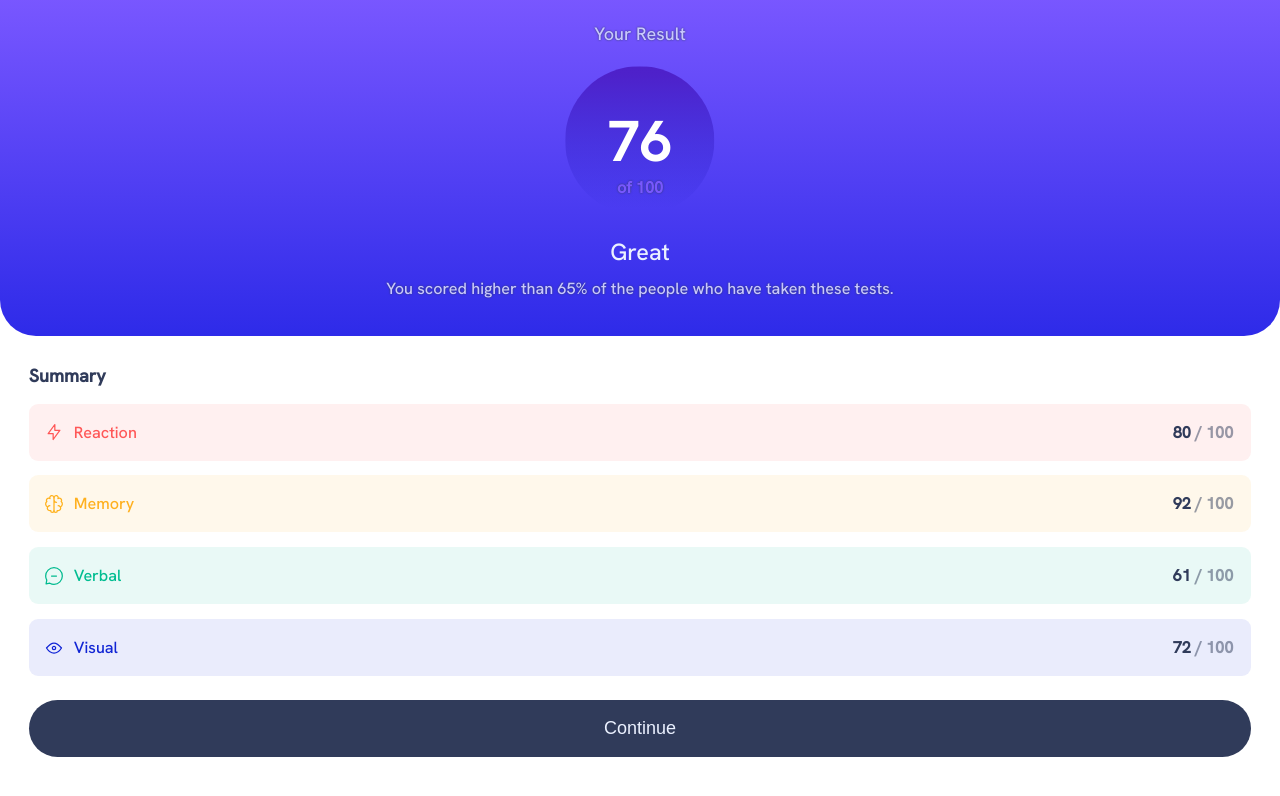
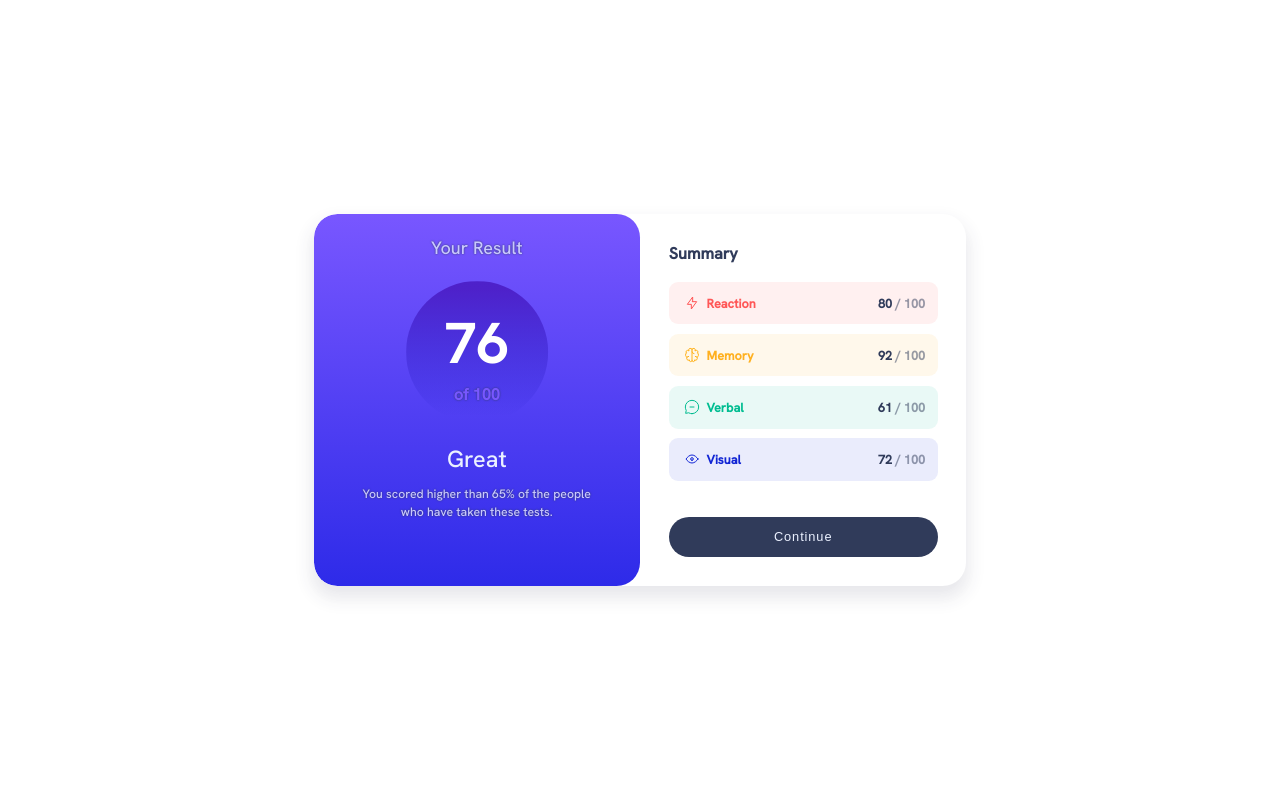
Before and after one commit to jarher/resultSummaryComponent, a plain HTML site: page index.html in a window 1280 px wide. Drawn offline with Linux system fonts and the light colour scheme.

Commit message:
creation of css modules and start initial desktop css styles

```diff
--- /dev/null
+++ b/assets/css/result.css
@@ -0,0 +1,87 @@
+.result-container {
+  background: linear-gradient(
+    to bottom,
+    var(--Light-slate-blue),
+    var(--Light-royal-blue)
+  );
+  border-radius: 0 0 2rem 2rem;
+  display: flex;
+  flex-direction: column;
+  align-items: center;
+  padding: 1.2rem 1.2rem 2rem;
+  gap: 1.2rem;
+}
+.result-title {
+  color: var(--Light-lavender);
+  text-shadow: 0 0 2px var(--Dark-gray-blue);
+  font-weight: 500;
+}
+.svg-container {
+  width: 7.9rem;
+  height: 7.9rem;
+  position: relative;
+}
+svg {
+  transform: rotate(180deg);
+}
+.circle {
+  fill: url(#MyGradient);
+}
+.result-number,
+.total {
+  position: absolute;
+}
+.result-number {
+  color: var(--White);
+  font-size: 3.2rem;
+  left: 0;
+  right: 0;
+  bottom: 1rem;
+  top: 0;
+  margin: auto;
+  height: fit-content;
+  width: fit-content;
+  font-family: "HankenGrotesk-Bold";
+}
+.total {
+  left: 0;
+  right: 0;
+  bottom: 1rem;
+  text-align: center;
+  color: var(--Light-slate-blue);
+  font-size: 0.9rem;
+  font-weight: 800;
+  text-shadow: 0 0 2px var(--Dark-gray-blue);
+}
+.result-message {
+  color: var(--Light-lavender);
+  text-align: center;
+  font-size: 0.9rem;
+  width: 85%;
+  margin: 0;
+}
+.result-message span:nth-child(1) {
+  color: var(--Pale-blue);
+  font-size: 1.3rem;
+  display: block;
+}
+.result-message span:nth-child(2) {
+  line-height: 1.2rem;
+  margin-top: 0.6rem;
+  display: block;
+  text-shadow: 0 0 2px var(--Dark-gray-blue);
+}
+@media (min-width: 768px) {
+  .result-container {
+    border-radius: 1.3rem;
+  }
+  .result-message span:nth-child(2) {
+    font-size: 0.85rem;
+  }
+}
+@media (min-width: 1024px) {
+  .result-message span:nth-child(2) {
+    font-size: 0.68rem;
+    line-height: 1rem;
+  }
+}
--- a/assets/css/styles.css
+++ b/assets/css/styles.css
@@ -1,3 +1,7 @@
+@import url("./vars.css");
+@import url("./result.css");
+@import url("./summary.css");
+
 @font-face {
   font-family: "HankenGrotesk-Medium";
   src: url("../fonts/static/HankenGrotesk-Medium.ttf");
@@ -10,24 +14,7 @@
   font-family: "HankenGrotesk-ExtraBold";
   src: url("../fonts/static/HankenGrotesk-ExtraBold.ttf");
 }
-:root {
-  --Light-red: hsl(0, 100%, 67%);
-  --Orangey-yellow: hsl(39, 100%, 56%);
-  --Green-teal: hsl(166, 100%, 37%);
-  --Cobalt-blue: hsl(234, 85%, 45%);
-  /* Gradients */
-  --Light-slate-blue: hsl(252, 100%, 67%);
-  --Light-royal-blue: hsl(241, 81%, 54%);
-  /* circle  */
-  --Violet-blue: hsla(256, 72%, 46%, 1);
-  --Persian-blue: hsla(241, 72%, 46%, 0);
-  --default-size: 18px;
-  /* neutral */
-  --White: hsl(0, 0%, 100%);
-  --Pale-blue: hsl(221, 100%, 96%);
-  --Light-lavender: hsl(241, 100%, 89%);
-  --Dark-gray-blue: hsl(224, 30%, 27%);
-}
+
 * {
   box-sizing: border-box;
 }
@@ -40,172 +27,26 @@ body {
   padding: 0;
 }
 
-.result-container {
-  background: linear-gradient(
-    to bottom,
-    var(--Light-slate-blue),
-    var(--Light-royal-blue)
-  );
-  border-radius: 0 0 2rem 2rem;
-  display: flex;
-  flex-direction: column;
-  align-items: center;
-  padding: 1.2rem 1.2rem 2rem;
-  gap: 1.2rem;
+@media (min-width: 768px) {
+  body {
+    display: flex;
+    align-items: center;
+    justify-content: center;
+    height: 100vh;
+  }
+  main {
+    border-radius: 2rem;
+    display: grid;
+    grid-template-columns: repeat(2, 1fr);
+    overflow: hidden;
+    width: 80%;
+    box-shadow: 0px 10px 15px -3px hsla(224, 30%, 27%, 0.06),
+      0px 10px 15px 7px hsla(224, 30%, 27%, 0.06);
+  }
 }
-.result-title {
-  color: var(--Light-lavender);
-  text-shadow: 0 0 2px var(--Dark-gray-blue);
-  font-weight: 500;
+@media (min-width: 1024px) {
+  main {
+    width: 51%;
+    border-radius: 1.3rem;
+  }
 }
-.svg-container {
-  width: 8.3rem;
-  height: 8.3rem;
-  position: relative;
-}
-svg {
-  transform: rotate(180deg);
-}
-.circle {
-  fill: url(#MyGradient);
-}
-.result-number,
-.total {
-  position: absolute;
-}
-.result-number {
-  color: var(--White);
-  font-size: 3.2rem;
-  left: 0;
-  right: 0;
-  bottom: 0;
-  top: 0;
-  margin: auto;
-  height: fit-content;
-  width: fit-content;
-  font-family: "HankenGrotesk-Bold";
-}
-.total {
-  left: 0;
-  right: 0;
-  bottom: 1rem;
-  text-align: center;
-  color: var(--Light-slate-blue);
-  font-size: 0.9rem;
-  font-weight: 800;
-  text-shadow: 0 0 2px var(--Dark-gray-blue);
-}
-.result-message {
-  color: var(--Light-lavender);
-  text-align: center;
-  font-size: 0.9rem;
-  width: 85%;
-  margin: 0;
-}
-.result-message span:nth-child(1) {
-  color: var(--Pale-blue);
-  font-size: 1.3rem;
-  display: block;
-}
-.result-message span:nth-child(2) {
-  line-height: 1.2rem;
-  margin-top: 0.6rem;
-  display: block;
-  text-shadow: 0 0 2px var(--Dark-gray-blue);
-}
-.summary-content {
-  padding: 1.6rem;
-}
-h1 {
-  color: var(--Dark-gray-blue);
-  font-size: 1rem;
-  margin: 0;
-}
-dl {
-  display: grid;
-  grid-template-rows: repeat(4, 1fr);
-  grid-template-columns: repeat(2, 1fr);
-  font-size: 0.9rem;
-  gap: 0.83rem 0;
-  margin-bottom: 0;
-}
-dt,
-dd {
-  position: relative;
-  padding: 1rem;
-  overflow: hidden;
-}
-dt {
-  border-radius: 0.5rem 0 0 0.5rem;
-  padding-left: 2.5rem;
-  font-weight: 500;
-}
-dd {
-  border-radius: 0 0.5rem 0.5rem 0;
-  color: hsla(224, 30%, 27%, 0.5);
-  font-weight: 700;
-  margin-left: 0;
-  text-align: right;
-}
-dd b {
-  color: var(--Dark-gray-blue);
-}
-dt::before,
-dt + dd::before {
-  content: "";
-  left: 0;
-  right: 0;
-  top: 0;
-  bottom: 0;
-  position: absolute;
-  z-index: -1;
-}
-.reaction-dt::before,
-.reaction-dt + dd::before {
-  background-color: hsla(0, 100%, 67%, 0.085);
-}
-.memory-dt::before,
-.memory-dt + dd::before {
-  background-color: hsla(39, 100%, 56%, 0.085);
-}
-.verbal-dt::before,
-.verbal-dt + dd::before {
-  background-color: hsla(166, 100%, 37%, 0.085);
-}
-.visual-dt::before,
-.visual-dt + dd::before {
-  background-color: hsla(234, 85%, 45%, 0.085);
-}
-.reaction-dt {
-  background: url("../images/icon-reaction.svg") no-repeat 15px / 1.1rem;
-  color: var(--Light-red);
-}
-.memory-dt {
-  background: url("../images/icon-memory.svg") no-repeat 15px / 1.1rem;
-  color: var(--Orangey-yellow);
-}
-.verbal-dt {
-  background: url("../images/icon-verbal.svg") no-repeat 15px / 1.1rem;
-  color: var(--Green-teal);
-}
-.visual-dt {
-  background: url("../images/icon-visual.svg") no-repeat 15px / 1.1rem;
-  color: var(--Cobalt-blue);
-}
-
-button {
-  background-color: var(--Dark-gray-blue);
-  color: var(--Pale-blue);
-  width: 100%;
-  padding: 1rem;
-  cursor: pointer;
-  border-radius: 2rem;
-  font-size: 1rem;
-  margin-top: 1.3rem;
-}
-button,
-button:hover,
-button:focus {
-  border: none;
-  outline: none;
-}
--- /dev/null
+++ b/assets/css/summary.css
@@ -0,0 +1,140 @@
+.summary-content {
+  padding: 1.6rem;
+}
+h1 {
+  color: var(--Dark-gray-blue);
+  font-size: 1rem;
+  margin: 0;
+}
+dl {
+  display: grid;
+  grid-template-rows: repeat(4, 1fr);
+  grid-template-columns: repeat(2, 1fr);
+  font-size: 0.9rem;
+  gap: 0.83rem 0;
+  margin-bottom: 0;
+}
+dt,
+dd {
+  position: relative;
+  padding: 1rem;
+  overflow: hidden;
+}
+dt {
+  border-radius: 0.5rem 0 0 0.5rem;
+  padding-left: 2.5rem;
+  font-weight: 700;
+}
+dd {
+  border-radius: 0 0.5rem 0.5rem 0;
+  color: hsla(224, 30%, 27%, 0.5);
+  font-weight: 700;
+  margin-left: 0;
+  text-align: right;
+}
+dd b {
+  color: var(--Dark-gray-blue);
+}
+dt::before,
+dt + dd::before {
+  content: "";
+  left: 0;
+  right: 0;
+  top: 0;
+  bottom: 0;
+  position: absolute;
+  z-index: -1;
+}
+dt {
+  background-repeat: no-repeat;
+  background-position: 15px;
+  background-size: 1.1rem;
+}
+.reaction-dt::before,
+.reaction-dt + dd::before {
+  background-color: hsla(0, 100%, 67%, 0.085);
+}
+.memory-dt::before,
+.memory-dt + dd::before {
+  background-color: hsla(39, 100%, 56%, 0.085);
+}
+.verbal-dt::before,
+.verbal-dt + dd::before {
+  background-color: hsla(166, 100%, 37%, 0.085);
+}
+.visual-dt::before,
+.visual-dt + dd::before {
+  background-color: hsla(234, 85%, 45%, 0.085);
+}
+.reaction-dt {
+  background-image: url("../images/icon-reaction.svg");
+  color: var(--Light-red);
+}
+.memory-dt {
+  background-image: url("../images/icon-memory.svg");
+  color: var(--Orangey-yellow);
+}
+.verbal-dt {
+  background-image: url("../images/icon-verbal.svg");
+  color: var(--Green-teal);
+}
+.visual-dt {
+  background-image: url("../images/icon-visual.svg");
+  color: var(--Cobalt-blue);
+}
+
+button {
+  background-color: var(--Dark-gray-blue);
+  color: var(--Pale-blue);
+  width: 100%;
+  padding: 1rem;
+  cursor: pointer;
+  border-radius: 2rem;
+  font-size: 1rem;
+  margin-top: 1.3rem;
+  letter-spacing: 0.05rem;
+}
+button,
+button:hover,
+button:focus {
+  border: none;
+  outline: none;
+}
+@media (min-width: 768px) {
+  dt,
+  dd {
+    padding: 0.5rem;
+  }
+  dt {
+    padding-left: 2.5rem;
+  }
+  button {
+    padding: 0.7rem;
+    font-size: 0.8rem;
+  }
+}
+@media (min-width: 1024px) {
+  h1 {
+    font-size: 0.9rem;
+  }
+  dl {
+    font-size: 0.7rem;
+    gap: 0.55rem 0;
+    margin-top: 1rem;
+  }
+  dt {
+    background-size: 0.9rem;
+    padding-left: 2.5rem;
+  }
+  dt {
+    padding: 0.7rem 0.7rem 0.7rem 2.1rem;
+  }
+  dd {
+    padding: 0.7rem;
+  }
+  button {
+    font-size: 0.7125rem;
+    font-weight: 500;
+    margin-top: 2rem;
+  }
+}
--- /dev/null
+++ b/assets/css/vars.css
@@ -0,0 +1,18 @@
+:root {
+  --Light-red: hsl(0, 100%, 67%);
+  --Orangey-yellow: hsl(39, 100%, 56%);
+  --Green-teal: hsl(166, 100%, 37%);
+  --Cobalt-blue: hsl(234, 85%, 45%);
+  /* Gradients */
+  --Light-slate-blue: hsl(252, 100%, 67%);
+  --Light-royal-blue: hsl(241, 81%, 54%);
+  /* circle  */
+  --Violet-blue: hsla(256, 72%, 46%, 1);
+  --Persian-blue: hsla(241, 72%, 46%, 0);
+  /* neutral */
+  --White: hsl(0, 0%, 100%);
+  --Pale-blue: hsl(221, 100%, 96%);
+  --Light-lavender: hsl(241, 100%, 89%);
+  --Dark-gray-blue: hsl(224, 30%, 27%);
+  --default-size: 18px;
+}
```
